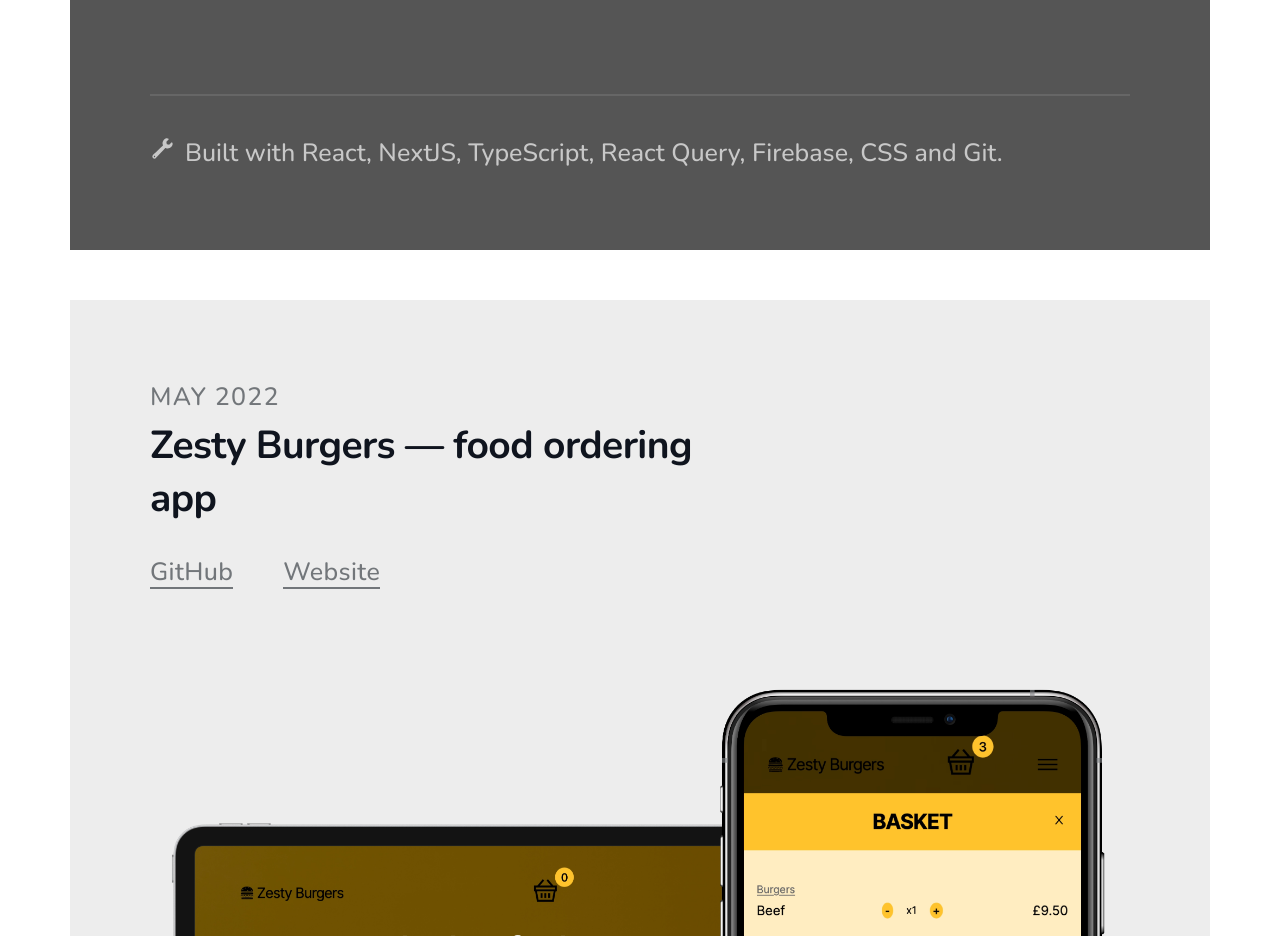
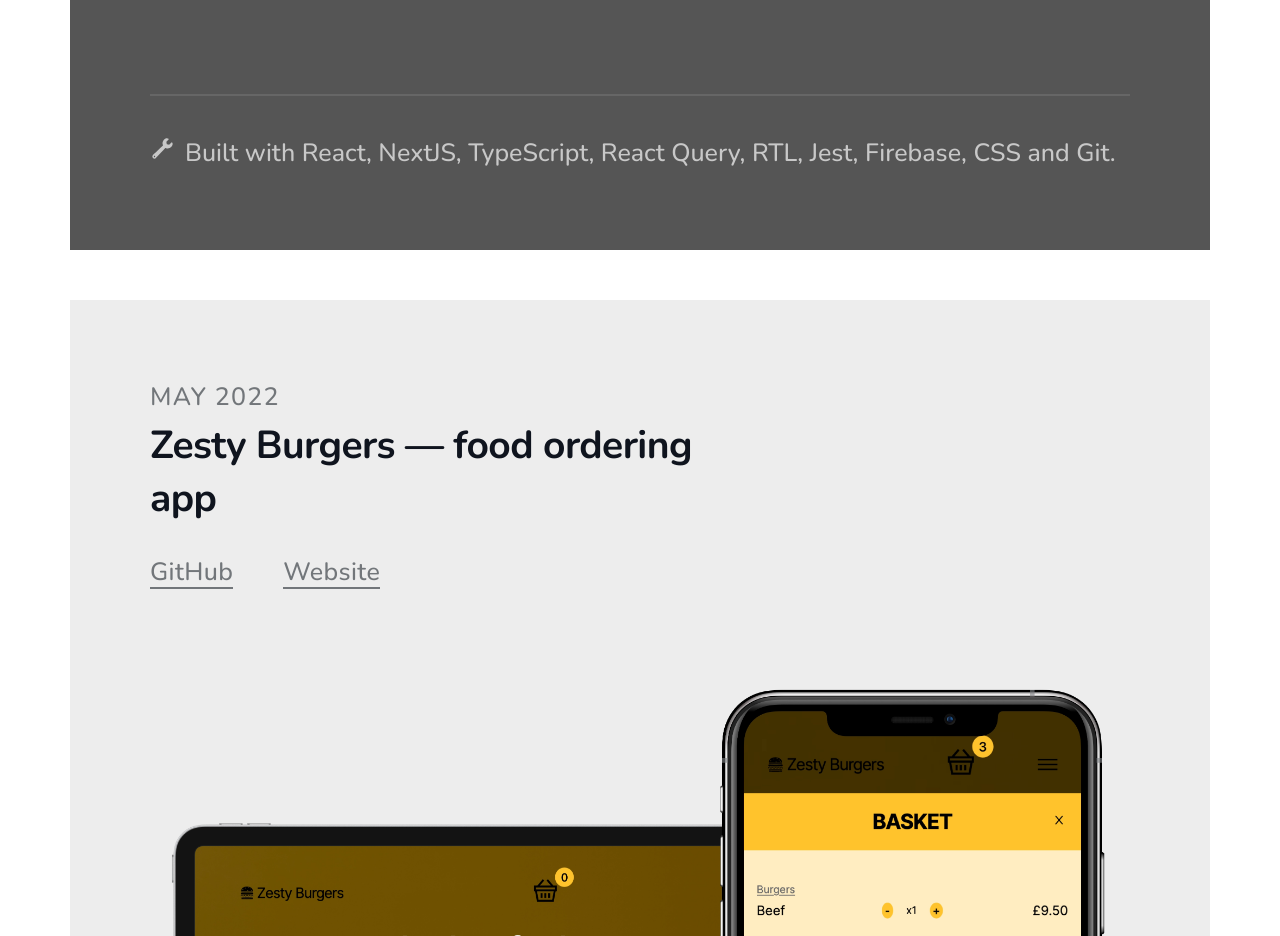
Before and after one commit to frankiecflam/frankielam.dev-old, a React (Create React App) app: page / in a window 1280 px wide. Shown: the part 3520-4456 px from the top of the page. Built offline with nearby package versions, Linux system fonts and the light colour scheme.

Commit message:
update NutsLab's builtWith

```diff
--- a/src/components/Projects/Project/NutsLab.js
+++ b/src/components/Projects/Project/NutsLab.js
@@ -10,7 +10,7 @@
       title="Nuts Lab — e-commerce app"
       githubURL={NutsLabGitHubURL}
       websiteURL={NutsLabURL}
-      builtWith="React, NextJS, TypeScript, React Query, Firebase, CSS and Git"
+      builtWith="React, NextJS, TypeScript, React Query, RTL, Jest, Firebase, CSS and Git"
     />
   );
 };
```
